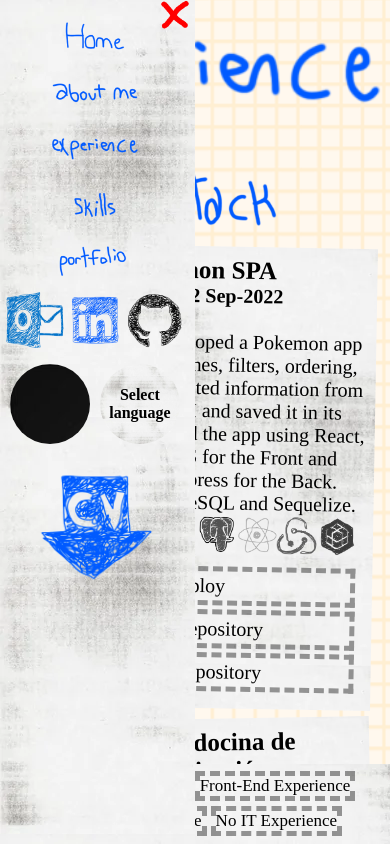
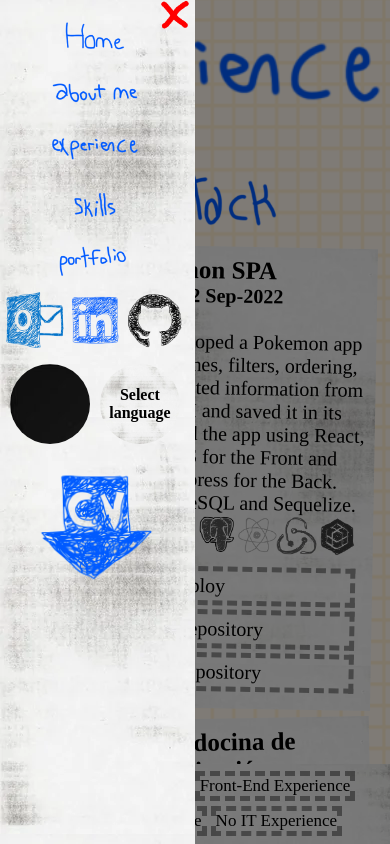
Before and after one commit to MauroDavid512/Portafolio, a React (Create React App) app: page /experience in a window 390 px wide. Both pictures are taken after a click on the picture 22 px from the left and 22 px from the top of the page. Shown: the top 844 px of the page. Built offline with nearby package versions, Linux system fonts and the light colour scheme.

Commit message:
navBackground

```diff
--- a/src/App.js
+++ b/src/App.js
@@ -18,7 +18,7 @@ function App() {
     <div>
     <div className="App">
       <NavBar />
-      {/* {darkMode?false : <div className='line'></div>} */}
+
       <div className='bigcontainer'>
 
       <div className='topspace'>
--- a/src/components/NavBar.css
+++ b/src/components/NavBar.css
@@ -195,6 +195,15 @@
         z-index: 5;
     }
 
+    .navBackground{
+        position: fixed;
+        width: 100%;
+        height: 100%;
+        background-color: rgba(0, 0, 0, 0.5);
+        z-index: 4;
+        transition: 1s;
+    }
+
     .line{
         border-color: rgba(255, 255, 255, 0);
     }
--- a/src/components/NavBar.jsx
+++ b/src/components/NavBar.jsx
@@ -84,7 +84,7 @@ function NavBar() {
     return (
         <div>
             <img className="ham" onClick={e => handleOpenNav(true)} src={hamburguer} alt="" />
-            <div className={`nav-bar ${mode.line} ${openNav ? "navOpen" : "navClose"}`}>
+            <div  className={`nav-bar ${mode.line} ${openNav ? "navOpen" : "navClose"}`}>
                 <img onClick={e => handleOpenNav(false)} className="closeBtn" src={close} alt="" />
 
                 <Link to='/'><div onClick={e => handleOpenNav(false)} className="navoption hovereffect"><img className={`optionimage ${mode.letter}`} src={lang == "EN" ? homebutton : homebuttonES} alt="" /></div></Link>
@@ -125,6 +125,7 @@ function NavBar() {
                     <a href={cvMauro} download="CV Mauro David"><img className={`downloadcv ${mode.img}`} title={lang == "EN" ? "Dowload Resume" : "Descargar CV"} src={downloadcv} alt="" /></a>
                 </div>
             </div>
+            {openNav ? <div  className="navBackground" onClick={e => handleOpenNav(false)}></div> : false}
         </div>
     );
 }
```
